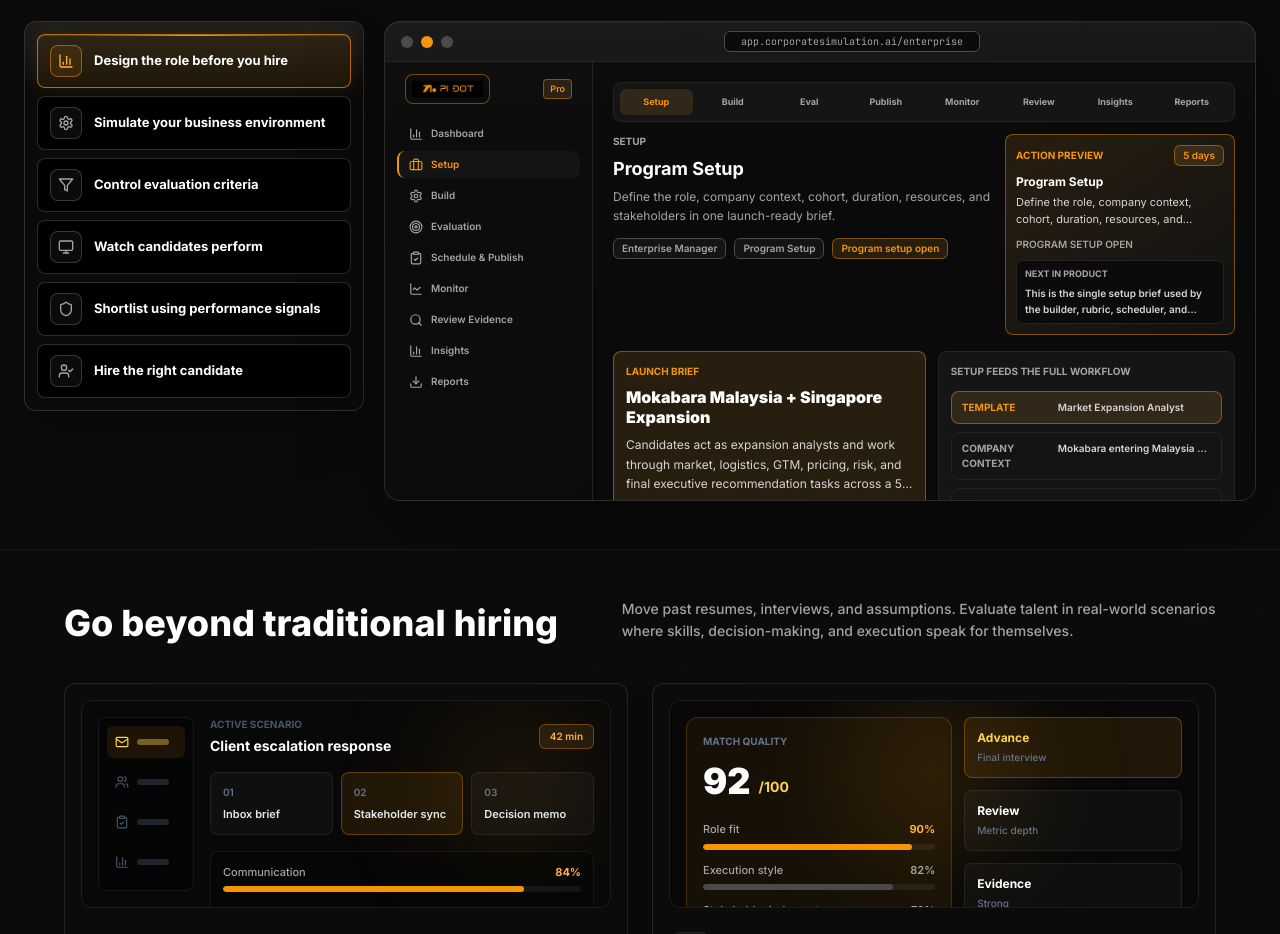
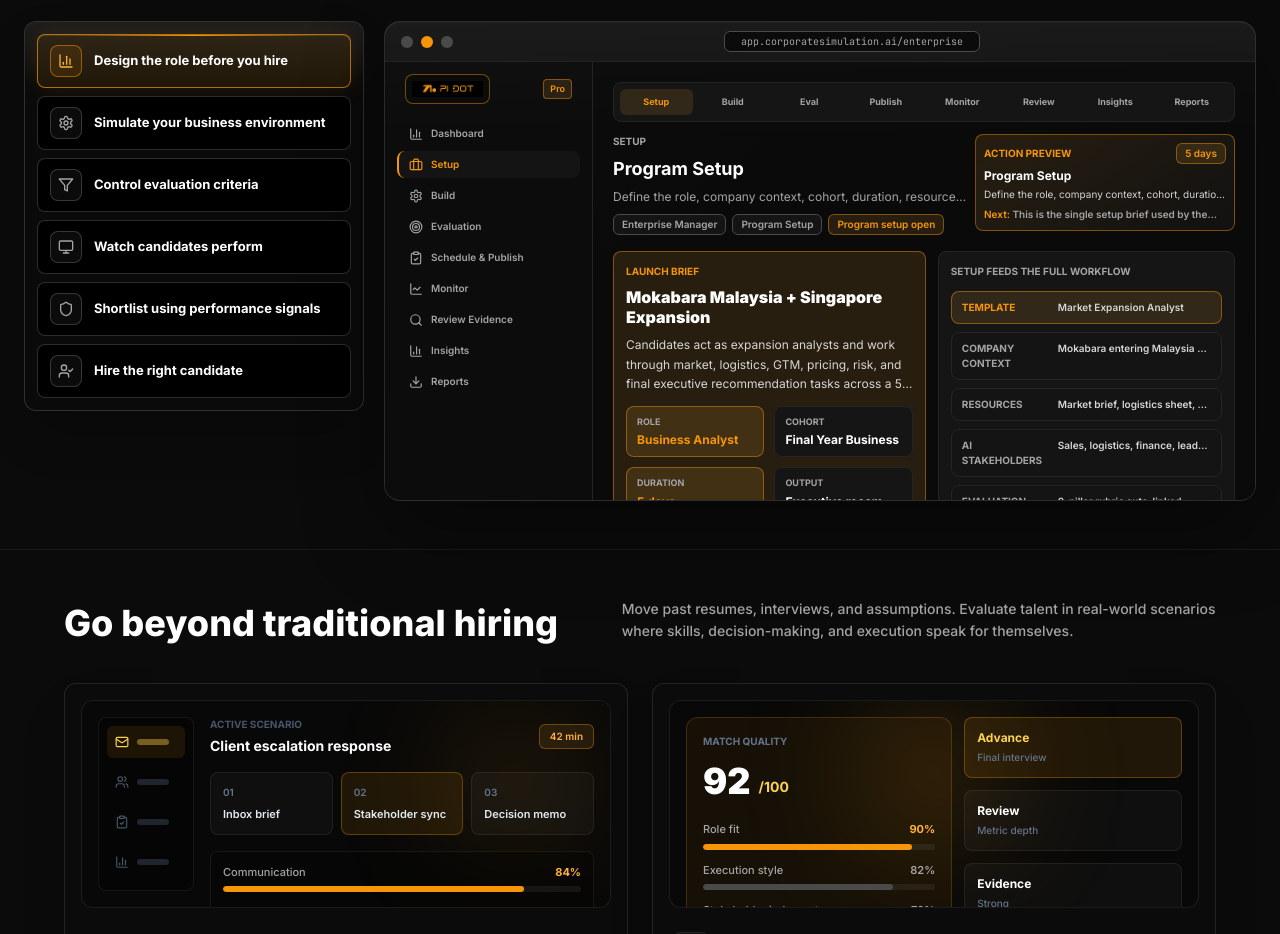
Before and after one commit to Vidur27zx/CorpSim, a Next.js app in the folder frontend/: page / in a window 1280 px wide. Shown: the part 2660-3594 px from the top of the page. Built offline with nearby package versions, Linux system fonts and the light colour scheme.

Commit message:
Tighten enterprise prototype header spacing

```diff
--- a/frontend/components/landing/JourneysSection.tsx
+++ b/frontend/components/landing/JourneysSection.tsx
@@ -2211,7 +2211,7 @@ function PreviewBrowserFrame({
                 })}
               </div>
             )}
-            <div className="mb-3 grid gap-3 lg:grid-cols-[minmax(0,1fr)_230px]">
+            <div className="mb-2 grid items-start gap-2 lg:grid-cols-[minmax(0,1fr)_260px]">
               <div>
                 {journeyId === "enterprises" && (
                   <div className="mb-1.5 flex flex-wrap items-center gap-1.5 text-[10px] font-bold uppercase" style={{ color: previewTheme.textMuted }}>
@@ -2235,11 +2235,11 @@ function PreviewBrowserFrame({
                 <h3 className="text-base font-bold md:text-lg" style={{ color: previewTheme.textPrimary }}>
                   {journeyId === "enterprises" ? activeEnterpriseCopy.title : preview.title}
                 </h3>
-                <p className="mt-1 line-clamp-2 max-w-2xl text-xs leading-relaxed" style={{ color: previewTheme.textMuted }}>
+                <p className="mt-1 line-clamp-1 max-w-2xl text-xs leading-relaxed" style={{ color: previewTheme.textMuted }}>
                   {journeyId === "enterprises" ? activeEnterpriseCopy.subtitle : preview.subtitle}
                 </p>
                 {journeyId === "enterprises" && (
-                  <div className="mt-3 flex flex-wrap gap-2">
+                  <div className="mt-2 flex flex-wrap gap-1.5">
                     <StatusPill text="Enterprise Manager" />
                     <StatusPill text={activeEnterpriseParentCopy.title} />
                     <StatusPill text={activeEnterpriseCopy.status} active />
@@ -2247,13 +2247,13 @@ function PreviewBrowserFrame({
                 )}
               </div>
               <div
-                className="rounded-lg border p-2.5 text-left"
+                className="rounded-lg border p-2 text-left"
                 style={{
                   background: "linear-gradient(145deg, rgba(255,177,59,0.12), rgba(255,255,255,0.03))",
                   borderColor: previewTheme.accentBorder,
                 }}
               >
-                <div className="mb-2 flex items-center justify-between gap-2">
+                <div className="mb-1 flex items-center justify-between gap-2">
                   <p className="text-[10px] font-bold uppercase" style={{ color: previewTheme.accent }}>
                     Action preview
                   </p>
@@ -2262,21 +2262,13 @@ function PreviewBrowserFrame({
                 <p className="truncate text-xs font-bold" style={{ color: previewTheme.textPrimary }}>
                   {activeInteraction.title}
                 </p>
-                <p className="mt-1 line-clamp-2 text-[11px] leading-relaxed" style={{ color: previewTheme.textSecondary }}>
+                <p className="mt-0.5 line-clamp-1 text-[10px] leading-relaxed" style={{ color: previewTheme.textSecondary }}>
                   {activeInteraction.context}
                 </p>
-                <p className="mt-2 text-[10px] font-semibold uppercase" style={{ color: previewTheme.textMuted }}>
-                  {activeInteraction.status}
-                </p>
                 {journeyId === "enterprises" && (
-                  <div className="mt-2 rounded-md border px-2 py-1.5" style={{ background: previewTheme.bg, borderColor: previewTheme.borderSoft }}>
-                    <p className="text-[9px] font-bold uppercase" style={{ color: previewTheme.textMuted }}>
-                      Next in product
-                    </p>
-                    <p className="mt-1 line-clamp-2 text-[10px] font-semibold leading-relaxed" style={{ color: previewTheme.textSecondary }}>
-                      {getActionOutcome(activeInteraction)}
-                    </p>
-                  </div>
+                  <p className="mt-1 line-clamp-1 text-[10px] font-semibold leading-relaxed" style={{ color: previewTheme.textMuted }}>
+                    <span style={{ color: previewTheme.accent }}>Next:</span> {getActionOutcome(activeInteraction)}
+                  </p>
                 )}
               </div>
             </div>
```
